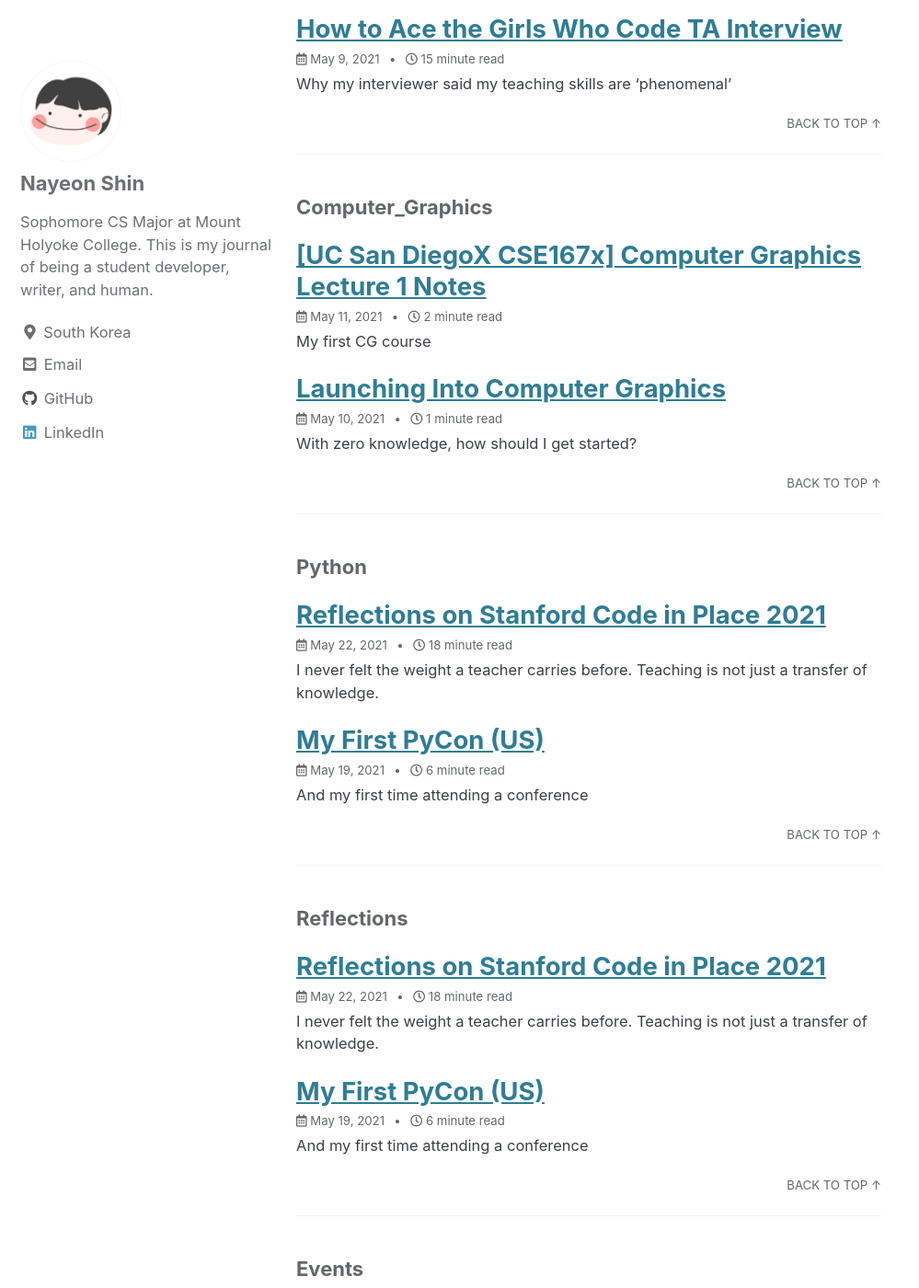
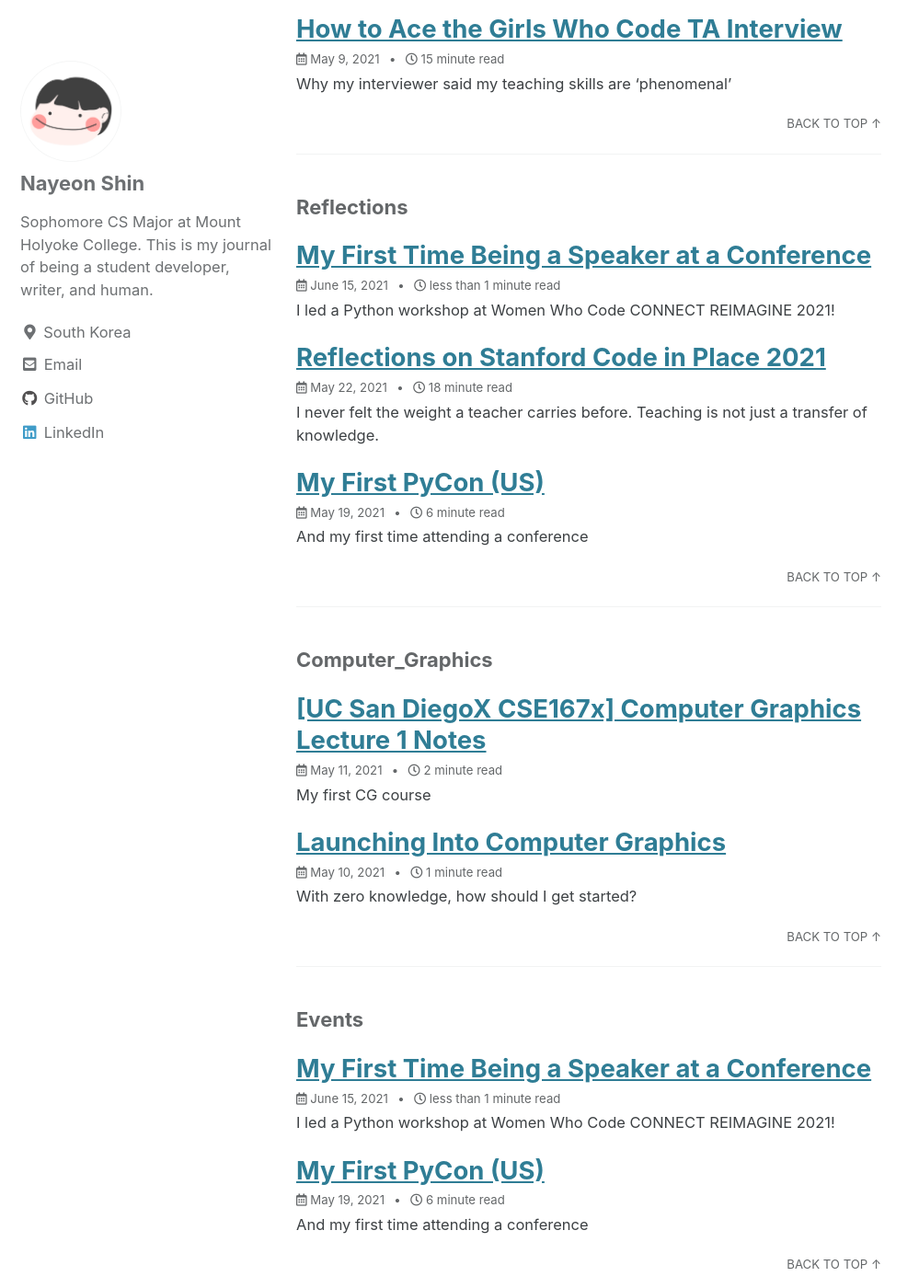
Before and after one commit to nayeonshin/nayeonshin.github.io, a Jekyll site: the page built from _pages/tag-archive.md, in a window 1280 px wide and 1400 px high, scrolled down 831 px. Shown: the whole window at 92% size, without its empty margins (0-999 px from the left). Built offline with Jekyll 4.4.1, drawn with Linux system fonts in a browser that asks for light colours; cached includes are drawn as plain includes; some of the changed text lies outside the part shown.

Commit message:
Create 2021-06-15-my-first-time-being-a-speaker-at-a-conference.md

```diff
--- /dev/null
+++ b/_posts/2021-06-15-my-first-time-being-a-speaker-at-a-conference.md
@@ -0,0 +1,13 @@
+---
+title:  "My First Time Being a Speaker at a Conference"
+excerpt: "I led a Python workshop at Women Who Code CONNECT REIMAGINE 2021!"
+categories:
+  - Writing
+tags:
+  - Events
+  - Reflections
+---
+
+## So... I spoke at a conference
+
+It still doesn't feel real. [I just attended a conference for the first time about a month ago]({{ site.baseurl }}/_posts/2021-05-19-my-first-pycon.md), but now I have spoken at a conference.
```
Also changed, not shown: _posts/2021-06-08-kr_a-complete-guide-to-writing-your-first-technical-resume.md (+2 -0 lines).
